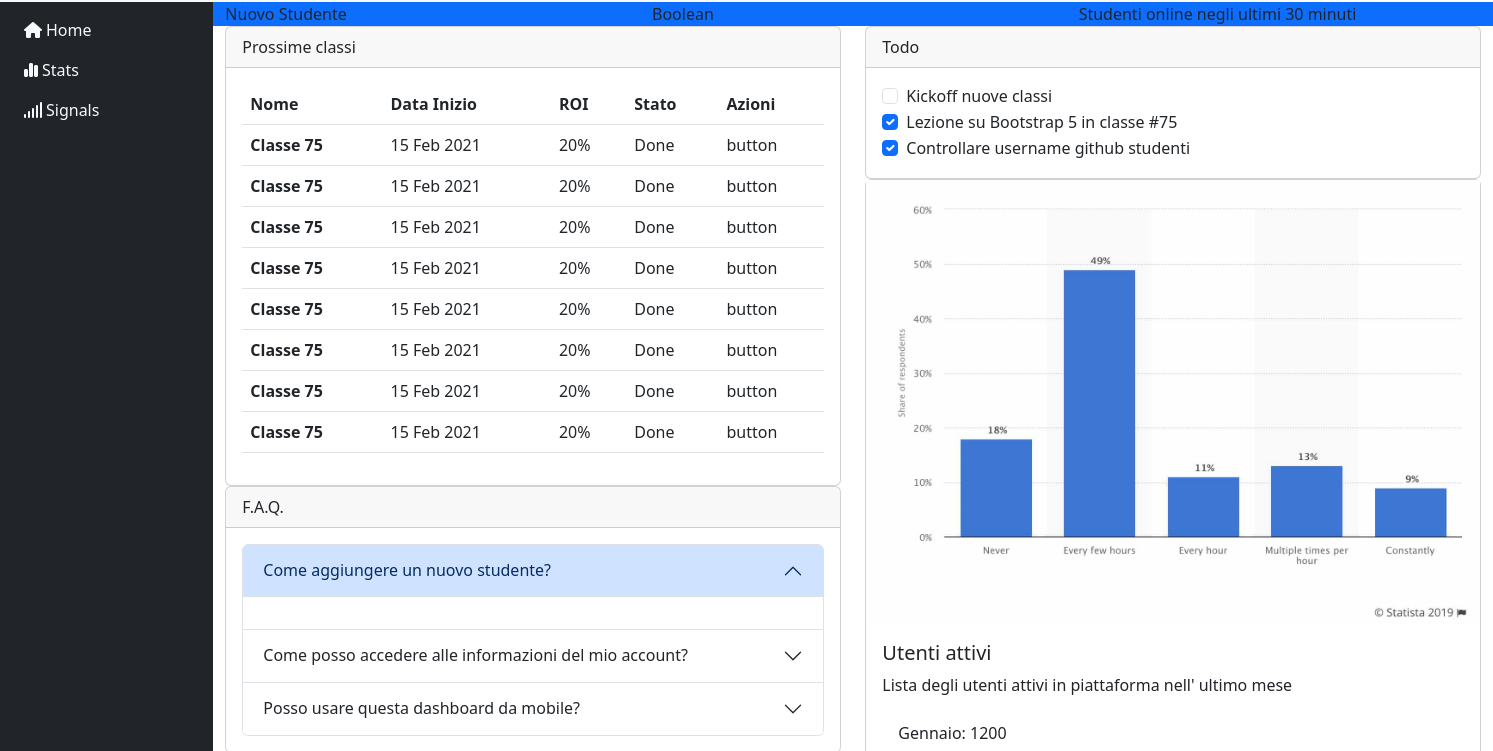
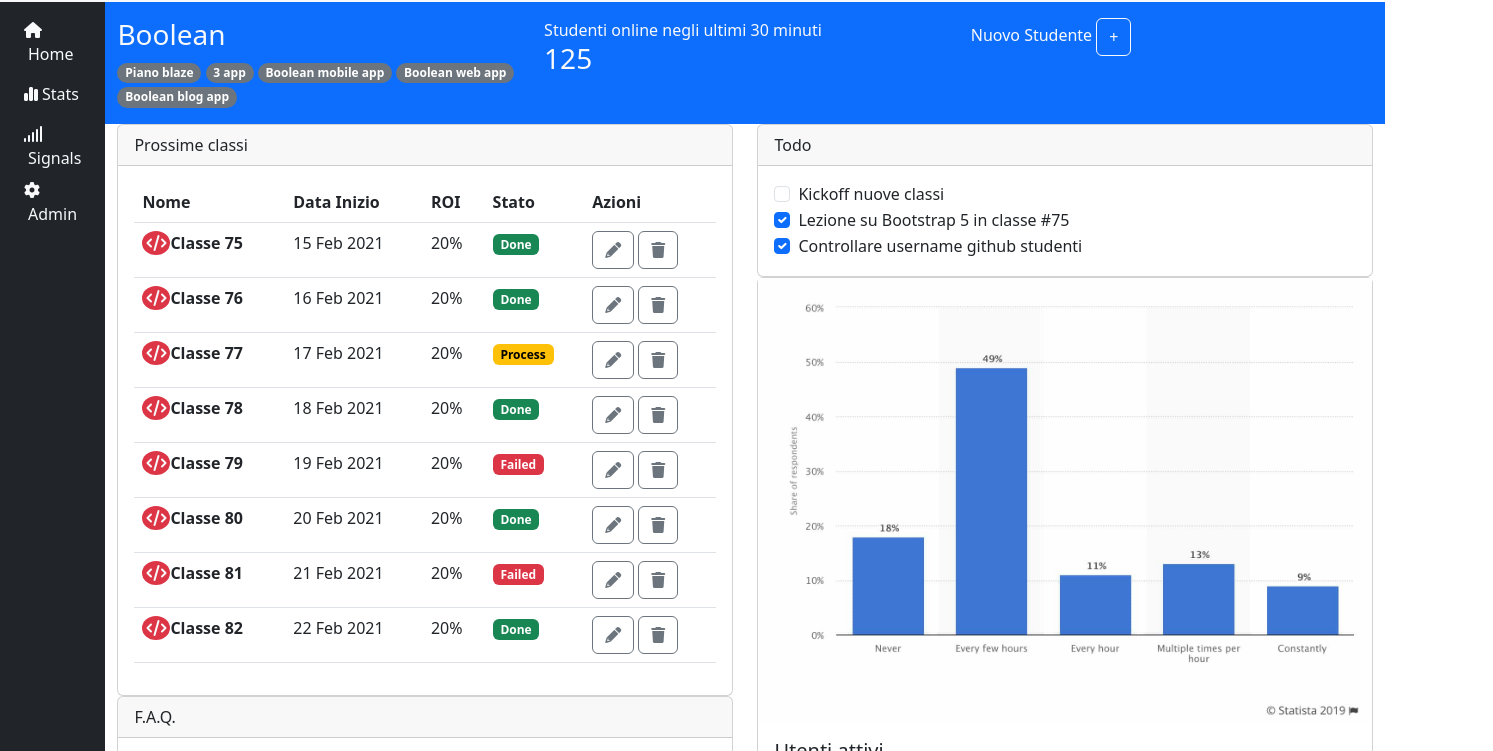
Before and after one commit to dariofusco/html-css-bootstrap-dashboard, a plain HTML site: page index.html in a window 1280 px wide. Shown: the part 55-806 px from the top of the page, 1493 px wide, since content can reach past the window. Drawn offline with nearby package versions, Linux system fonts and the light colour scheme.

Commit message:
inserisce badge e bottoni sezione prossime classi

```diff
--- a/index.html
+++ b/index.html
@@ -13,7 +13,7 @@
     <title>Dashboard</title>
 </head>
 
-<body class="vw-100">
+<body>
 
     <header>
         <!--Sezione Navbar-->
@@ -25,12 +25,12 @@
                     <input type="text" class="form-control" placeholder="Prova a cercare: Lezioni di Laravel"
                         aria-label="Username" aria-describedby="basic-addon1">
                 </div>
-                <button class="btn btn-outline-success" type="submit"><i class="fa-solid fa-list"></i></button>
-                <button class="btn btn-outline-success" type="submit"><i
+                <button class="btn" type="button"><i class="fa-solid fa-list"></i></button>
+                <button class="btn" type="button"><i
                         class="fa-solid fa-circle-question"></i></button>
-                <button class="btn btn-outline-success" type="submit"><i
+                <button class="btn" type="button"><i
                         class="fa-solid fa-ellipsis-vertical"></i></button>
-                <button class="btn btn-outline-success" type="submit"><i class="fa-solid fa-bell"></i></button>
+                <button class="btn text-warning" type="button"><i class="fa-solid fa-bell"></i></button>
             </div>
         </nav>
 
@@ -40,8 +40,8 @@
 
         <div class="container-fluid">
             <div class="row flex-nowrap">
-                <div class="col-auto col-md-3 col-xl-2 px-sm-2 px-0 bg-dark">
-                    <div class="d-flex flex-column align-items-center align-items-sm-start px-3 pt-2 min-vh-100">
+                <div class="col px-sm-2 px-0 bg-dark">
+                    <div class="d-flex flex-column align-items-center align-items-sm-start px-3 pt-2">
                         <ul class="nav nav-pills flex-column mb-sm-auto mb-0 align-items-center align-items-sm-start" id="menu">
                             <li class="nav-item">
                                 <a href="#" class="nav-link align-middle px-0 text-light">
@@ -59,18 +59,31 @@
                                 </a>
                             </li>
                         </ul>
-                        <div class="dropdown pb-4 text-light">
+                        <div class="dropdown text-light">
                             <a href="#" class="nav-link px-0 align-middle text-light">
                                 <i class="fa-solid fa-gear"></i><span class="ms-1 d-none d-sm-inline">Admin</span>
                             </a>
                         </div>
                     </div>
                 </div>
-                <div class="container">
-            <div class="row justify-content-between bg-primary">
-                <div class="col-12 col-md-4">Nuovo Studente</div>
-                <div class="col-12 col-md-4">Boolean</div>
-                <div class="col-12 col-md-4">Studenti online negli ultimi 30 minuti</div>
+                <div class="col">
+            <div class="row justify-content-between bg-primary py-3">
+                <div class="col-12 col-md-4 text-light">
+                    <h3>Boolean</h3>
+                    <span class="badge rounded-pill text-bg-secondary">Piano blaze</span>
+                    <span class="badge rounded-pill text-bg-secondary">3 app</span>
+                    <span class="badge rounded-pill text-bg-secondary">Boolean mobile app</span>
+                    <span class="badge rounded-pill text-bg-secondary">Boolean web app</span>
+                    <span class="badge rounded-pill text-bg-secondary">Boolean blog app</span>
+                </div>
+                <div class="col-12 col-md-4 text-light">
+                    Studenti online negli ultimi 30 minuti
+                    <h3>125</h3>
+                </div>
+                <div class="col-12 col-md-4 text-light">
+                    Nuovo Studente
+                    <button type="button" class="btn btn-outline-light">+</button>
+                </div>
             </div>
             <div class="row justify-content-between">
                 <div class="col-12 col-md-6">
@@ -94,60 +107,84 @@
                                         </thead>
                                         <tbody>
                                             <tr>
-                                                <th scope="row">Classe 75</th>
+                                                <th scope="row"><i class="fa-solid fa-code text-light bg-danger rounded-circle p-1"></i>Classe 75</th>
                                                 <td>15 Feb 2021</td>
                                                 <td>20%</td>
-                                                <td>Done</td>
-                                                <td>button</td>
+                                                <td><span class="badge text-bg-success">Done</span></td>
+                                                <td>
+                                                    <button type="button" class="btn btn-outline-secondary"><i class="fa-solid fa-pencil"></i></button>
+                                                    <button type="button" class="btn btn-outline-secondary"><i class="fa-solid fa-trash"></i></button>
+                                                </td>
                                             </tr>
                                             <tr>
-                                                <th scope="row">Classe 75</th>
-                                                <td>15 Feb 2021</td>
+                                                <th scope="row"><i class="fa-solid fa-code text-light bg-danger rounded-circle p-1"></i>Classe 76</th>
+                                                <td>16 Feb 2021</td>
                                                 <td>20%</td>
-                                                <td>Done</td>
-                                                <td>button</td>
+                                                <td><span class="badge text-bg-success">Done</span></td>
+                                                <td>
+                                                    <button type="button" class="btn btn-outline-secondary"><i class="fa-solid fa-pencil"></i></button>
+                                                    <button type="button" class="btn btn-outline-secondary"><i class="fa-solid fa-trash"></i></button>
+                                                </td>
                                             </tr>
                                             <tr>
-                                                <th scope="row">Classe 75</th>
-                                                <td>15 Feb 2021</td>
+                                                <th scope="row"><i class="fa-solid fa-code text-light bg-danger rounded-circle p-1"></i>Classe 77</th>
+                                                <td>17 Feb 2021</td>
                                                 <td>20%</td>
-                                                <td>Done</td>
-                                                <td>button</td>
+                                                <td><span class="badge text-bg-warning">Process</span></td>
+                                                <td>
+                                                    <button type="button" class="btn btn-outline-secondary"><i class="fa-solid fa-pencil"></i></button>
+                                                    <button type="button" class="btn btn-outline-secondary"><i class="fa-solid fa-trash"></i></button>
+                                                </td>
                                             </tr>
                                             <tr>
-                                                <th scope="row">Classe 75</th>
-                                                <td>15 Feb 2021</td>
+                                                <th scope="row"><i class="fa-solid fa-code text-light bg-danger rounded-circle p-1"></i>Classe 78</th>
+                                                <td>18 Feb 2021</td>
                                                 <td>20%</td>
-                                                <td>Done</td>
-                                                <td>button</td>
+                                                <td><span class="badge text-bg-success">Done</span></td>
+                                                <td>
+                                                    <button type="button" class="btn btn-outline-secondary"><i class="fa-solid fa-pencil"></i></button>
+                                                    <button type="button" class="btn btn-outline-secondary"><i class="fa-solid fa-trash"></i></button>
+                                                </td>
                                             </tr>
                                             <tr>
-                                                <th scope="row">Classe 75</th>
-                                                <td>15 Feb 2021</td>
+                                                <th scope="row"><i class="fa-solid fa-code text-light bg-danger rounded-circle p-1"></i>Classe 79</th>
+                                                <td>19 Feb 2021</td>
                                                 <td>20%</td>
-                                                <td>Done</td>
-                                                <td>button</td>
+                                                <td><span class="badge text-bg-danger">Failed</span></td>
+                                                <td>
+                                                    <button type="button" class="btn btn-outline-secondary"><i class="fa-solid fa-pencil"></i></button>
+                                                    <button type="button" class="btn btn-outline-secondary"><i class="fa-solid fa-trash"></i></button>
+                                                </td>
                                             </tr>
                                             <tr>
-                                                <th scope="row">Classe 75</th>
-                                                <td>15 Feb 2021</td>
+                                                <th scope="row"><i class="fa-solid fa-code text-light bg-danger rounded-circle p-1"></i>Classe 80</th>
+                                                <td>20 Feb 2021</td>
                                                 <td>20%</td>
-                                                <td>Done</td>
-                                                <td>button</td>
+                                                <td><span class="badge text-bg-success">Done</span></td>
+                                                <td>
+                                                    <button type="button" class="btn btn-outline-secondary"><i class="fa-solid fa-pencil"></i></button>
+                                                    <button type="button" class="btn btn-outline-secondary"><i class="fa-solid fa-trash"></i></button>
+                                                </td>
                                             </tr>
                                             <tr>
-                                                <th scope="row">Classe 75</th>
-                                                <td>15 Feb 2021</td>
+                                                <th scope="row"><i class="fa-solid fa-code text-light bg-danger rounded-circle p-1"></i>Classe 81</th>
+                                                <td>21 Feb 2021</td>
                                                 <td>20%</td>
-                                                <td>Done</td>
-                                                <td>button</td>
+                                                <td><span class="badge text-bg-danger">Failed</span></td>
+                                                <td>
+                                                    <button type="button" class="btn btn-outline-secondary"><i class="fa-solid fa-pencil"></i></button>
+                                                    <button type="button" class="btn btn-outline-secondary"><i class="fa-solid fa-trash"></i></button>
+                                                </td>
                                             </tr>
                                             <tr>
-                                                <th scope="row">Classe 75</th>
-                                                <td>15 Feb 2021</td>
+                                                <th scope="row"><i class="fa-solid fa-code text-light bg-danger rounded-circle p-1"></i>Classe 82</th>
+                                                <td>22 Feb 2021</td>
                                                 <td>20%</td>
-                                                <td>Done</td>
-                                                <td>button</td>
+                                                <td><span class="badge text-bg-success">Done</span></td>
+                                                <td>
+                                                    <button type="button" class="btn btn-outline-secondary"><i class="fa-solid fa-pencil"></i></button>
+                                                    <button type="button" class="btn btn-outline-secondary"><i class="fa-solid fa-trash"></i></button>
+                                                </td>
                                             </tr>
                                         </tbody>
                                     </table>
```
